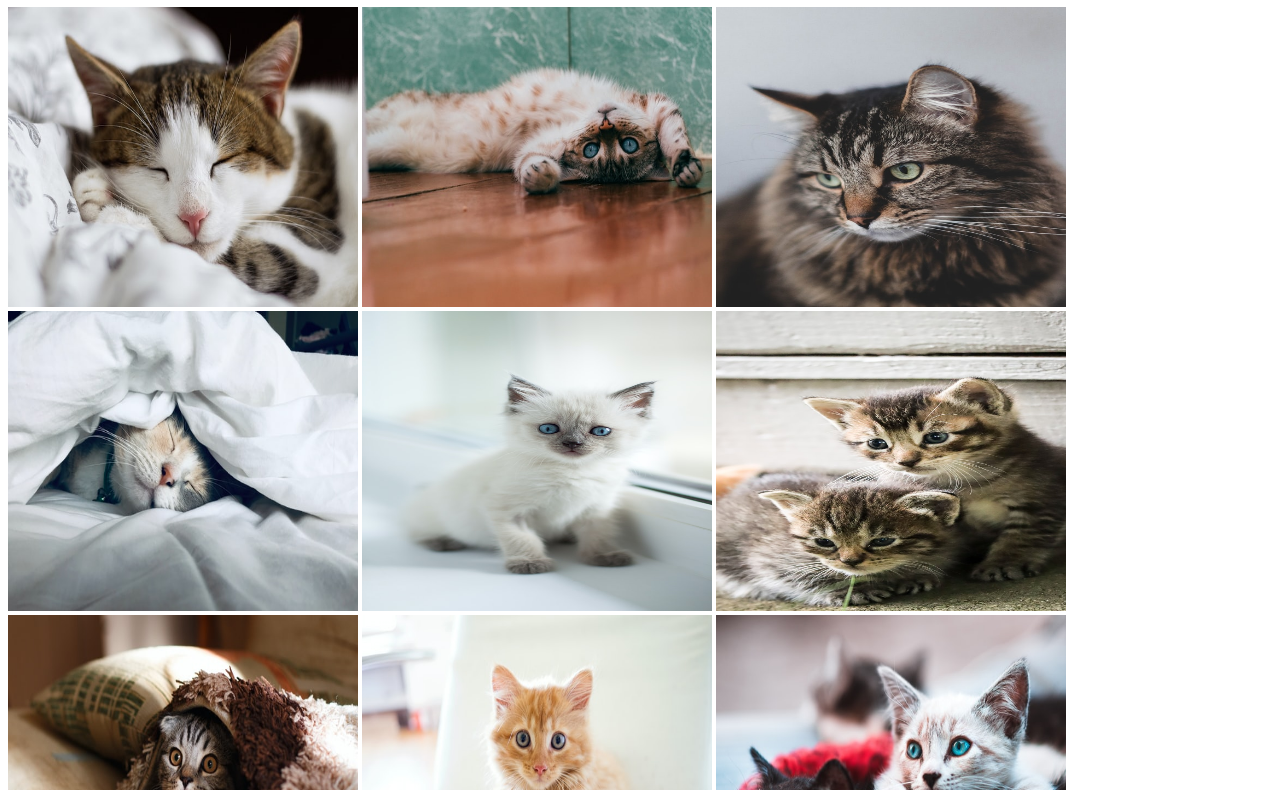
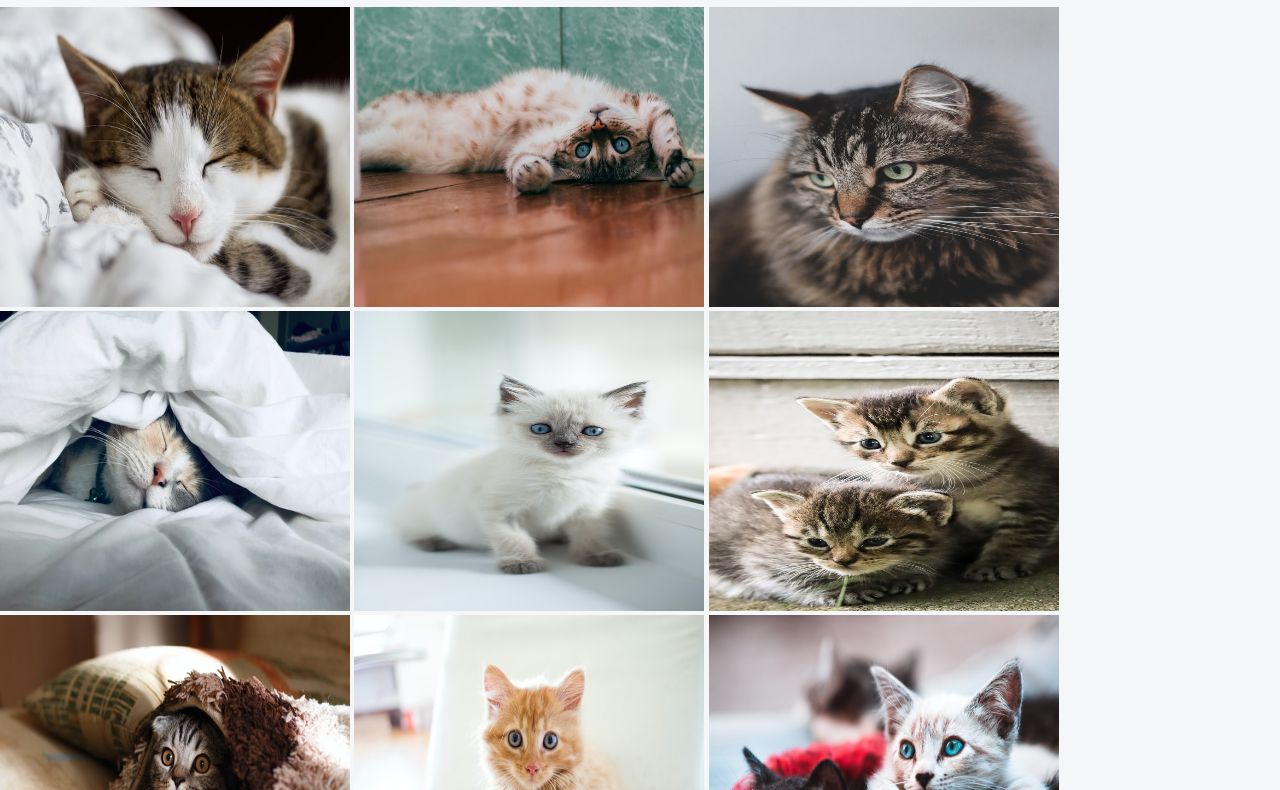
Before and after one commit to BravineTheeDeveloper/Photo-gallery, a plain HTML site: page index.html in a window 1280 px wide. Shown: the part 73-863 px from the top of the page. Drawn offline with Linux system fonts and the light colour scheme.

Commit message:
Changed font and background color for body

```diff
--- a/styles.css
+++ b/styles.css
@@ -7,3 +7,9 @@
     max-width: 350px;
     height: 300px;
 }
+
+body {
+    margin: 0;
+    font-family: sans-serif;
+    background-color: #f5f6f7;
+}
```
